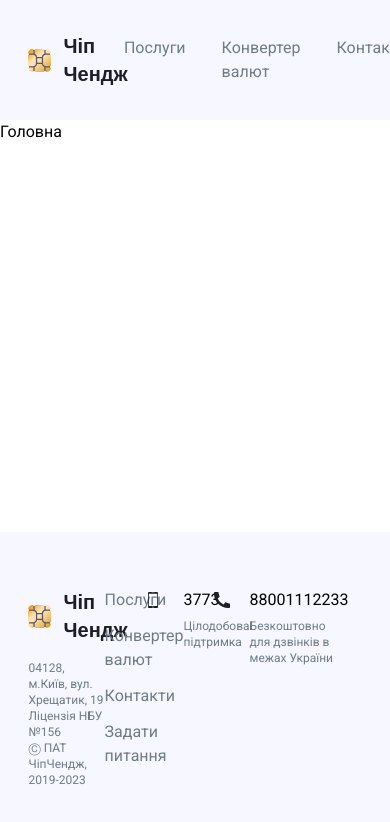
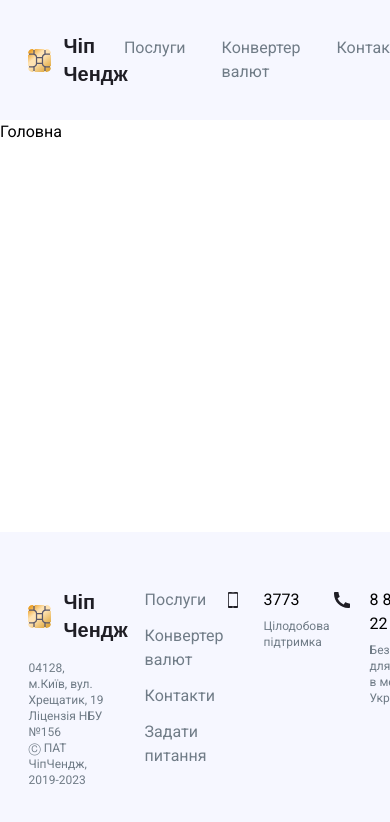
Before and after one commit to Vi-Husak/next-hw-1, a Next.js app: page / in a window 390 px wide. Shown: the top 822 px of the page. Built offline with nearby package versions, Linux system fonts and the light colour scheme.

Commit message:
Component ContactPhoneItem can gets text prop in React.ReactNode type

```diff
--- a/src/components/Footer/ContactPhoneItem.tsx
+++ b/src/components/Footer/ContactPhoneItem.tsx
@@ -1,3 +1,5 @@
+import React from "react";
+
 import Image from "next/image";
 import Link from "next/link";
 
@@ -6,7 +8,7 @@ import SmallText from "./SmallText";
 interface ContactPhoneItemProps {
   phoneNumber: string;
   iconSrc?: string;
-  text?: string;
+  text?: React.ReactNode;
 }
 
 export default function ContactPhoneItem({
@@ -25,7 +27,10 @@ export default function ContactPhoneItem({
           className="absolute -left-9 top-1"
         />
       )}
-      <Link href={`tel:${phoneNumber}`} className="font-medium ">
+      <Link
+        href={`tel:${phoneNumber.replace(/\s/g, "")}`}
+        className="font-medium "
+      >
         {phoneNumber}
       </Link>
       {text && <SmallText>{text}</SmallText>}
--- a/src/components/Footer/Footer.tsx
+++ b/src/components/Footer/Footer.tsx
@@ -7,7 +7,7 @@ import Socials from "./Socials";
 
 export default function Footer() {
   return (
-    <footer className="bg-[#f6f7ff] px-[7.3%] py-14 flex justify-between items-start">
+    <footer className="bg-[#f6f7ff] px-[7.3%] py-14 flex justify-between items-start gap-x-10">
       <div className="flex flex-col gap-y-4">
         <Logo />
         <AddressBlock />
@@ -19,9 +19,13 @@ export default function Footer() {
         text="Цілодобова підтримка"
       />
       <ContactPhoneItem
-        phoneNumber="88001112233"
+        phoneNumber="8 800 111 22 33"
         iconSrc="/phone.svg"
-        text="Безкоштовно для дзвінків в межах України"
+        text={
+          <>
+            Безкоштовно для дзвінків <br /> в межах України
+          </>
+        }
       />
       <Socials />
     </footer>
```
